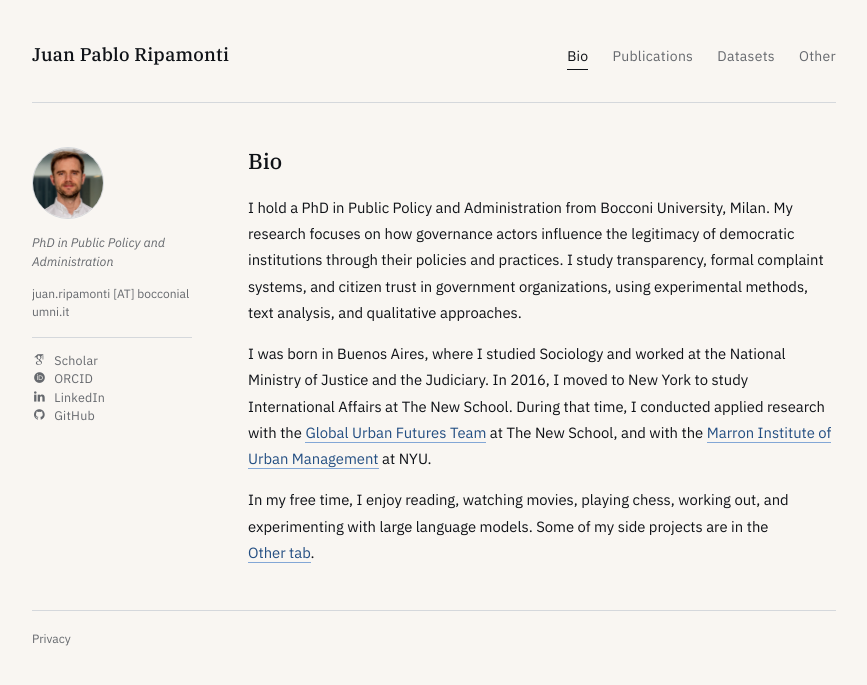
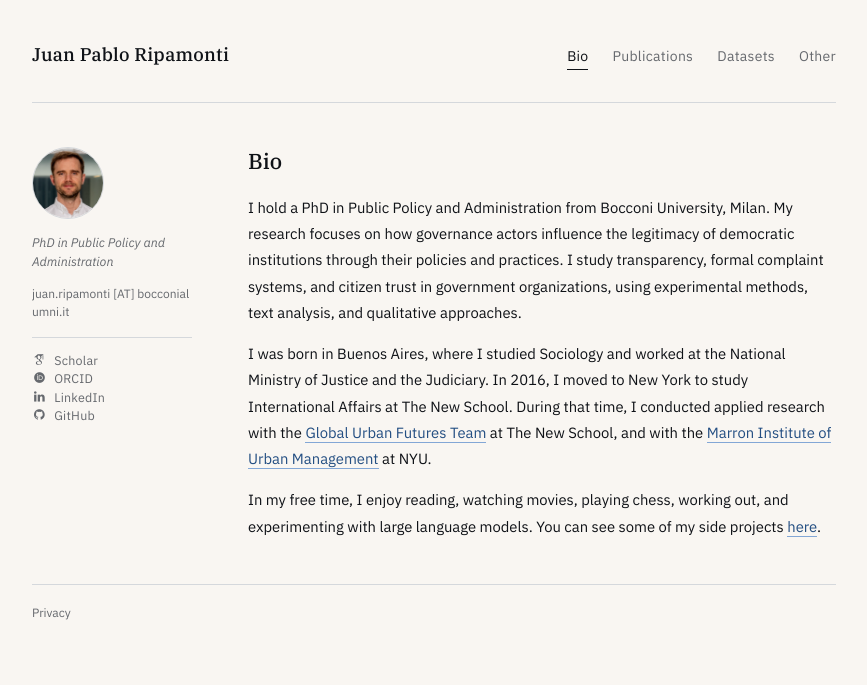
Before and after one commit to jpripamonti/jpripamonti.github.io, a Jekyll site: the page built from index.html, in a window 1280 px wide. Shown: the top 685 px of the page, without its empty margins (206-1073 px from the left). Built offline with Jekyll 4.4.1, drawn with Linux system fonts in a browser that asks for light colours; some web fonts are replaced.

Commit message:
Say how the side projects were built
The bio pointed at the "Other tab" by name, which reads like navigation
instructions rather than an invitation, and the projects themselves gave
no sign of how they were made.

Co-Authored-By: Claude Opus 5 <noreply@anthropic.com>

```diff
--- a/index.html
+++ b/index.html
@@ -12,6 +12,6 @@ description: "Juan Pablo Ripamonti, PhD in public policy. Research on transparen
 
     <p>I was born in Buenos Aires, where I studied Sociology and worked at the National Ministry of Justice and the Judiciary. In 2016, I moved to New York to study International Affairs at The New School. During that time, I conducted applied research with the <a href="https://web.archive.org/web/20170203151448/http://www.globalurbanfutures.org/" target="_blank" rel="noopener noreferrer">Global Urban Futures Team</a> at The New School, and with the <a href="https://marroninstitute.nyu.edu/" target="_blank" rel="noopener noreferrer">Marron Institute of Urban Management</a> at NYU.</p>
 
-    <p>In my free time, I enjoy reading, watching movies, playing chess, working out, and experimenting with large language models. Some of my side projects are in the <a href="{{ '/software.html' | relative_url }}">Other tab</a>.</p>
+    <p>In my free time, I enjoy reading, watching movies, playing chess, working out, and experimenting with large language models. You can see some of my side projects <a href="{{ '/software.html' | relative_url }}">here</a>.</p>
   </div>
 </section>
--- a/software.html
+++ b/software.html
@@ -8,6 +8,9 @@ description: "Side projects by Juan Pablo Ripamonti, a cinema listings site for
     <h1>Other</h1>
   </div>
   <div class="section-content">
+    <div class="prose section-intro">
+      <p>I built most of these with coding agents — Claude Code, OpenAI Codex, and Antigravity.</p>
+    </div>
     <div class="publications-list">
       {% for item in site.data.software.items %}
       <article class="publication">
```
Also changed, not shown: _includes/google_analytics.html (deleted, +0 -10 lines), libs/custom/my_css.css.
